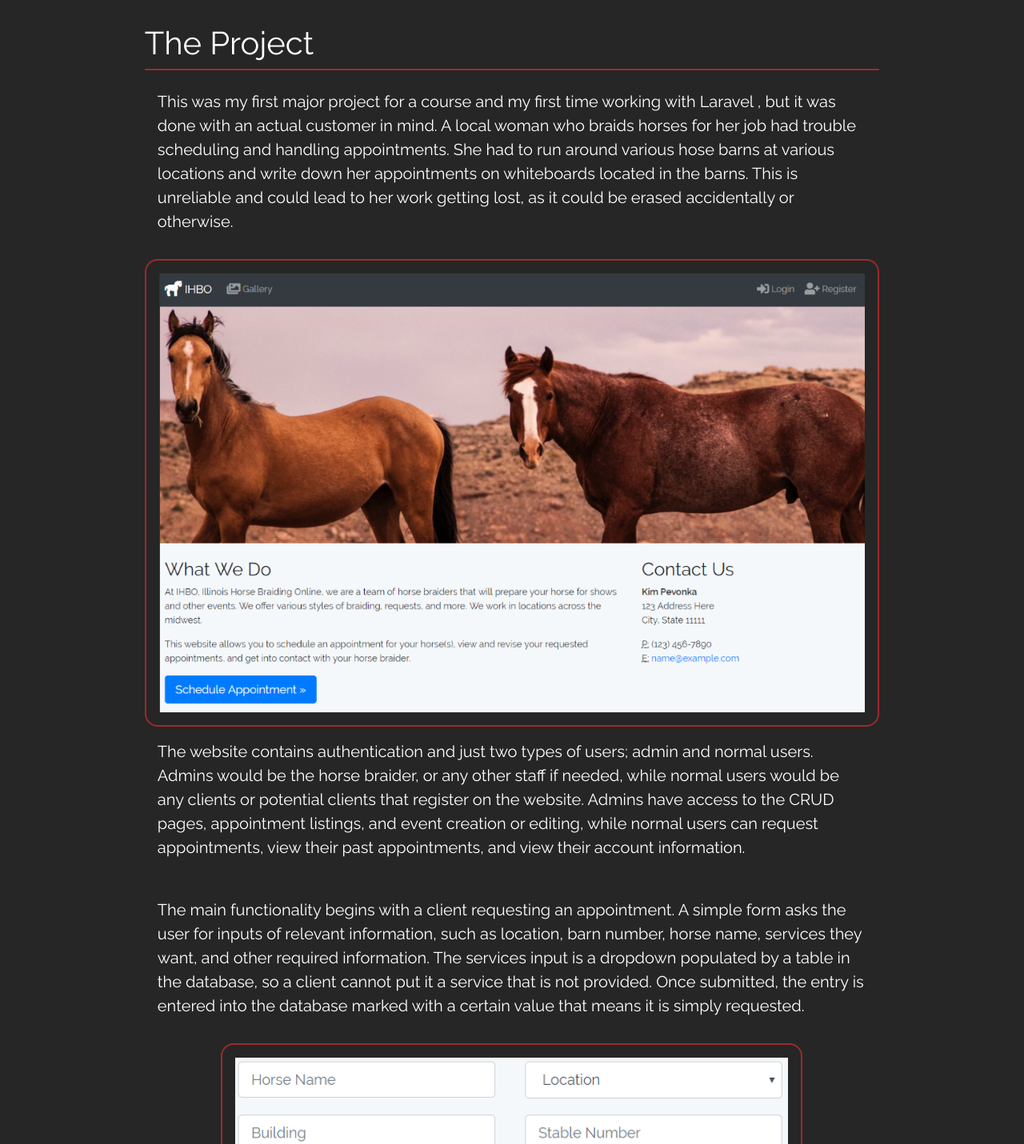
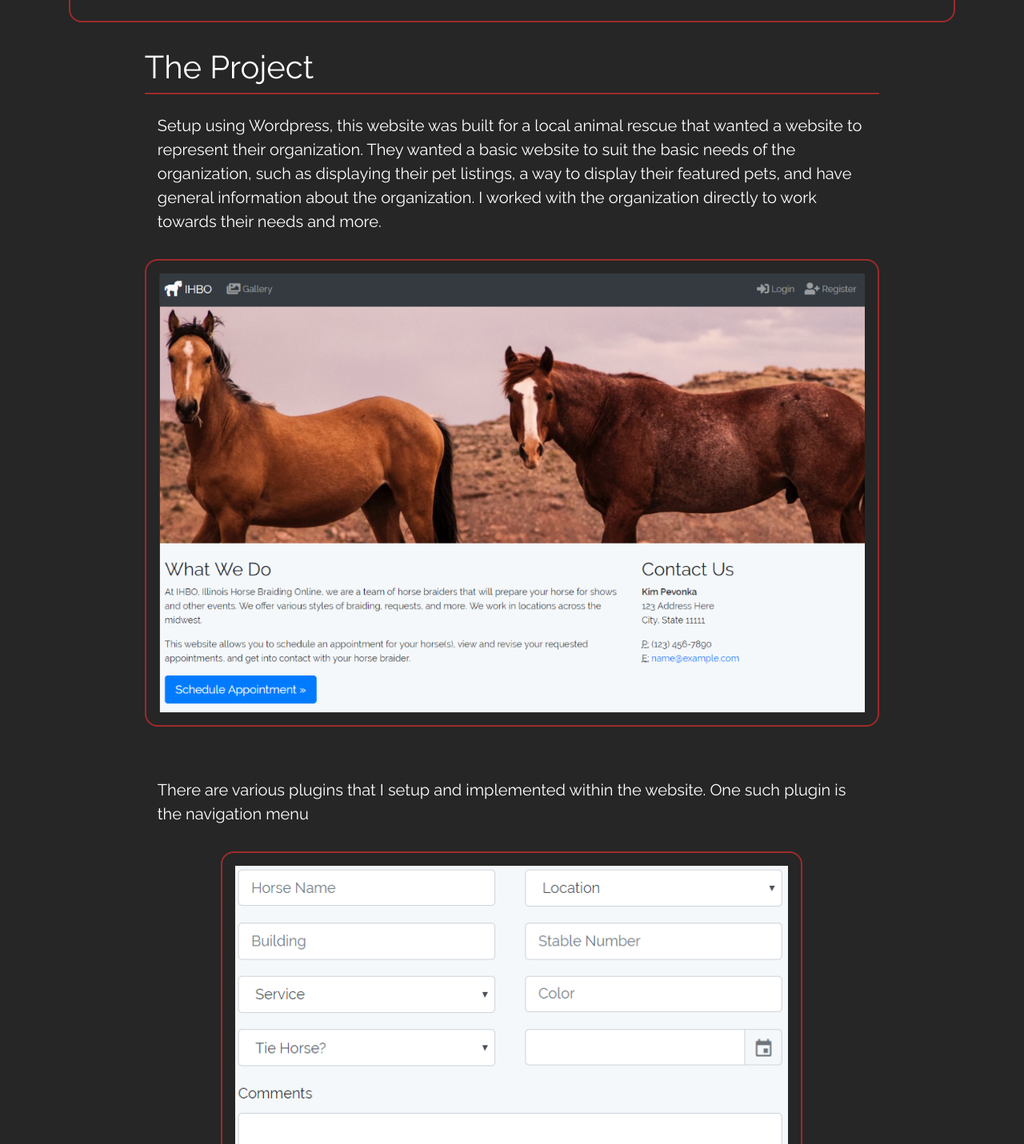
Before and after one commit to ejoebanks/eliweb, an Angular app: page /dogrescue in a window 1280 px wide. Shown: the part 899-2330 px from the top of the page at 80% size. Built offline with nearby package versions, Linux system fonts and the light colour scheme; a web font is replaced by a local one.

Commit message:
Adding description

```diff
--- a/src/app/dogrescue/dogrescue.component.html
+++ b/src/app/dogrescue/dogrescue.component.html
@@ -25,7 +25,8 @@
           <p class="font-weight-light text-light project-text">
             A website built using Wordpress for a local animal rescue that wanted
             a basic website.  The website has links to their pet listings, a contact
-            form, relevant information, a gallery, and a gallery.
+            form, relevant information, a gallery, an adoption application, a contact
+            form, and more.
           </p>
         </div>
         <div class="col-4 visit_btn">
@@ -41,13 +42,12 @@
       <div class="col-lg-10 project-box">
         <h2 class="description-header">The Project</h2>
         <p>
-          This was my first major project for a course and my first time working
-          with Laravel , but it was done with an actual customer in mind. A local
-          woman who braids horses for her job had trouble scheduling and handling
-          appointments. She had to run around various hose barns at various locations
-          and write down her appointments on whiteboards located in the barns.
-          This is unreliable and could lead to her work getting lost, as it could
-          be erased accidentally or otherwise.
+          Setup using Wordpress, this website was built for a local animal rescue
+          that wanted a website to represent their organization.  They wanted a basic
+          website to suit the basic needs of the organization, such as displaying
+          their pet listings, a way to display their featured pets, and have general
+          information about the organization.  I worked with the organization directly
+          to work towards their needs and more.
         </p>
 
         <div class="text-center">
@@ -55,22 +55,12 @@
         </div>
 
         <p>
-          The website contains authentication and just two types of users; admin and
-          normal users. Admins would be the horse braider, or any other staff if
-          needed, while normal users would be any clients or potential clients that
-          register on the website. Admins have access to the CRUD pages, appointment
-          listings, and event creation or editing, while normal users can request
-          appointments, view their past appointments, and view their account information.
+
         </p>
 
         <p>
-          The main functionality begins with a client requesting an appointment. A
-          simple form asks the user for inputs of relevant information, such as
-          location, barn number, horse name, services they want, and other required
-          information. The services input is a dropdown populated by a table in
-          the database, so a client cannot put it a service that is not provided.
-          Once submitted, the entry is entered into the database marked with a
-          certain value that means it is simply requested.
+          There are various plugins that I setup and implemented within the website.
+          One such plugin is the navigation menu
         </p>
 
         <div class="text-center">
```
